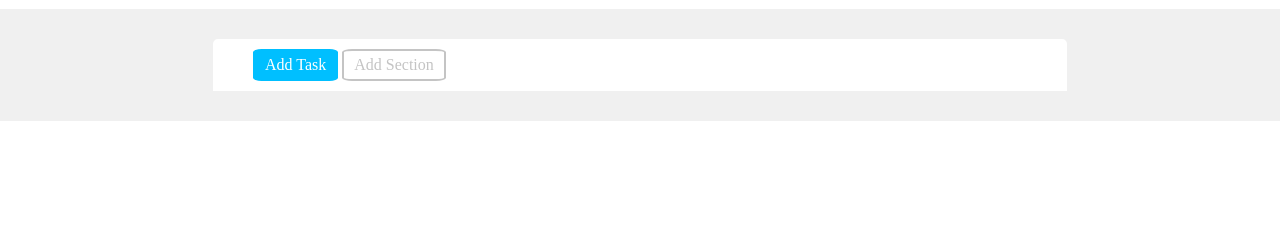
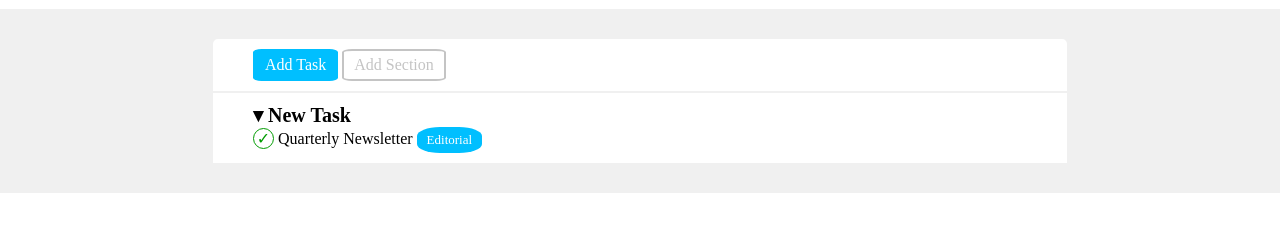
Before and after one commit to GiovanniConti/html-css-toboolist, a plain HTML site: page index.html in a window 1280 px wide. Shown: the part 65-296 px from the top of the page. Drawn offline with Linux system fonts and the light colour scheme.

Commit message:
Completata sezione New Task

```diff
--- a/css/styles.css
+++ b/css/styles.css
@@ -5,6 +5,16 @@
 }
 
 /* Stili Tag */
+
+main{
+    background-color: rgb(240, 240, 240);
+    padding: 30px;
+}
+
+ul{
+    list-style-type: none;
+    padding: 10px 40px;
+}
 
 /* Stili ID */
 
@@ -28,16 +38,21 @@
 }
 
 .contenitore{
-    background-color: rgb(240, 240, 240);
-    padding: 30px;
-}
-
-.bottoni{
     background-color: white;
     border-radius: 5px 5px 0 0;
     margin: auto;
     width: 70%;
+}
+
+.bottoni{
+    /* background-color: white;
+    border-radius: 5px 5px 0 0;
+    margin: auto;
+    width: 70%;
     padding: 10px 40px;
+    border-bottom: 2px solid rgb(240, 240, 240); */
+    padding: 10px 40px;
+    border-bottom: 2px solid rgb(240, 240, 240);
 
 }
 
@@ -49,3 +64,34 @@
     border-radius: 10%;
     border: 2px solid rgb(196, 196, 196);
 }
+
+.nomeSezione{
+    font-size: 20px;
+    font-weight: 900;
+}
+
+.nomeTask{
+
+}
+
+.check{
+    display: inline-block;
+    width: 21px;
+    text-align: center;
+    color: rgb(1, 156, 1);
+    border: 1px solid rgb(1, 156, 1);
+    border-radius: 50%;
+}
+
+.categoria{
+    display: inline-block;
+    color: white;
+    text-align: center;
+    padding: 5px 10px;
+    border-radius: 35%;
+    font-size: small;
+}
+
+.editorial{
+    background-color: deepskyblue;
+}
--- a/index.html
+++ b/index.html
@@ -23,14 +23,24 @@
                 </div>
                 <!-- Fine barra navigazione -->
 
+                <div class="contenitoreTasks">
+
                     <!-- Inizio sezione New Task -->
+                    <ul>
+                        <li class="nomeSezione">&#9662; New Task</li>
+                        <li class="nomeTask"> <span class="check">&#10003;</span> Quarterly Newsletter <span class="categoria editorial">Editorial</span></li>
+                    </ul>
                     <!-- Fine sezione New Task -->
 
                     <!-- Inizio sezione Today -->
+
+                    <!-- &#9747;(CROCE) -->
+
                     <!-- Fine sezione Today  -->
 
                     <!-- Inizio sezione Upcoming -->
                     <!-- Fine sezione Upcoming -->
+                </div>
             </div>
         </main>
 
```
Lines whose indentation alone changed are shown as unchanged.
